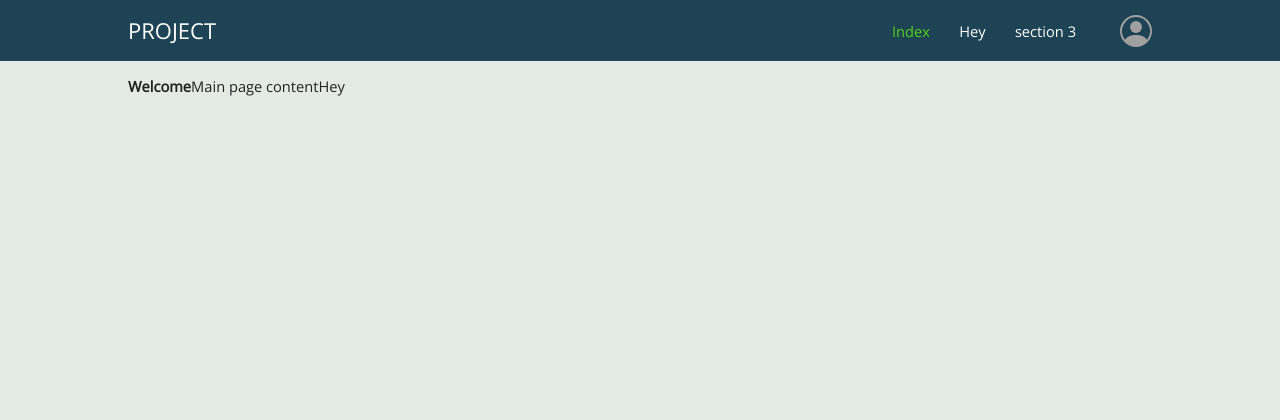
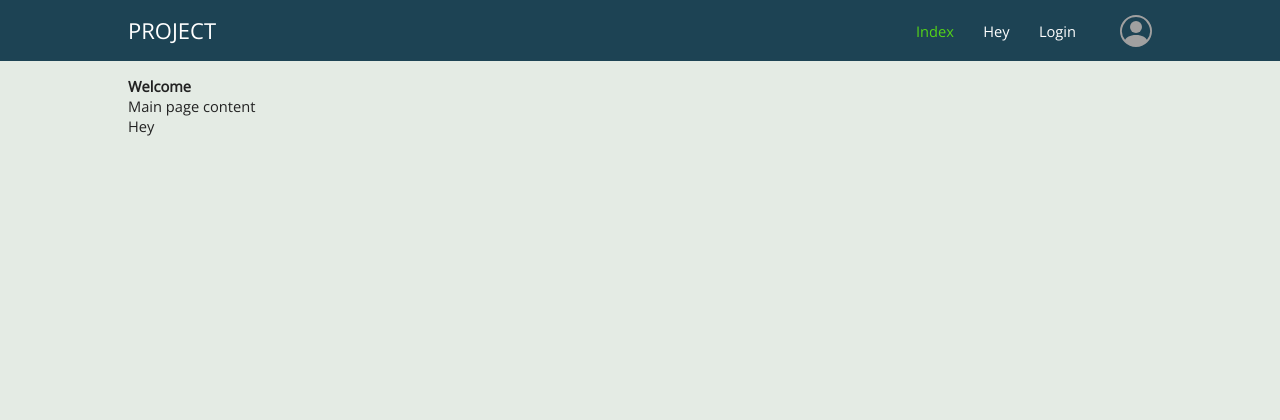
Before and after one commit to Megapelsh/flask_test, a Flask app: page / in a window 1280 px wide. Shown: the top 420 px of the page. Run offline with Flask 2, Linux system fonts and the light colour scheme.

Commit message:
add login page

```diff
--- a/app.py
+++ b/app.py
@@ -10,7 +10,7 @@ def main_menu():
     return dict(
         menu=[{'name': 'Index', 'url': '/'},
               {'name': 'Hey', 'url': '/hey'},
-              {'name': 'section 3', 'url': '#'}],
+              {'name': 'Login', 'url': '/login'}],
         path=request.url
     )
 
@@ -27,5 +27,11 @@ def hey():
     return render_template('hey.html', title='hey')
 
 
+@app.route('/login', methods=['post', 'get'])
+def login():
+    print(url_for('login'))
+    return render_template('login.html', title='LogIn')
+
+
 if __name__ == '__main__':
     app.run()
--- a/static/css/styles.css
+++ b/static/css/styles.css
@@ -39,6 +39,10 @@ footer {
     display: flex;
 }
 
+main .wrapper {
+    flex-direction: column;
+}
+
 .menu {
     display: flex;
     list-style-type: none;
@@ -76,3 +80,8 @@ footer {
     display: block;
     margin: auto 0 auto 1em;
 }
+
+.login {
+    display: flex;
+    flex-direction: column;
+}
```
Also changed, not shown: templates/login.html (added, +13 -0 lines).
